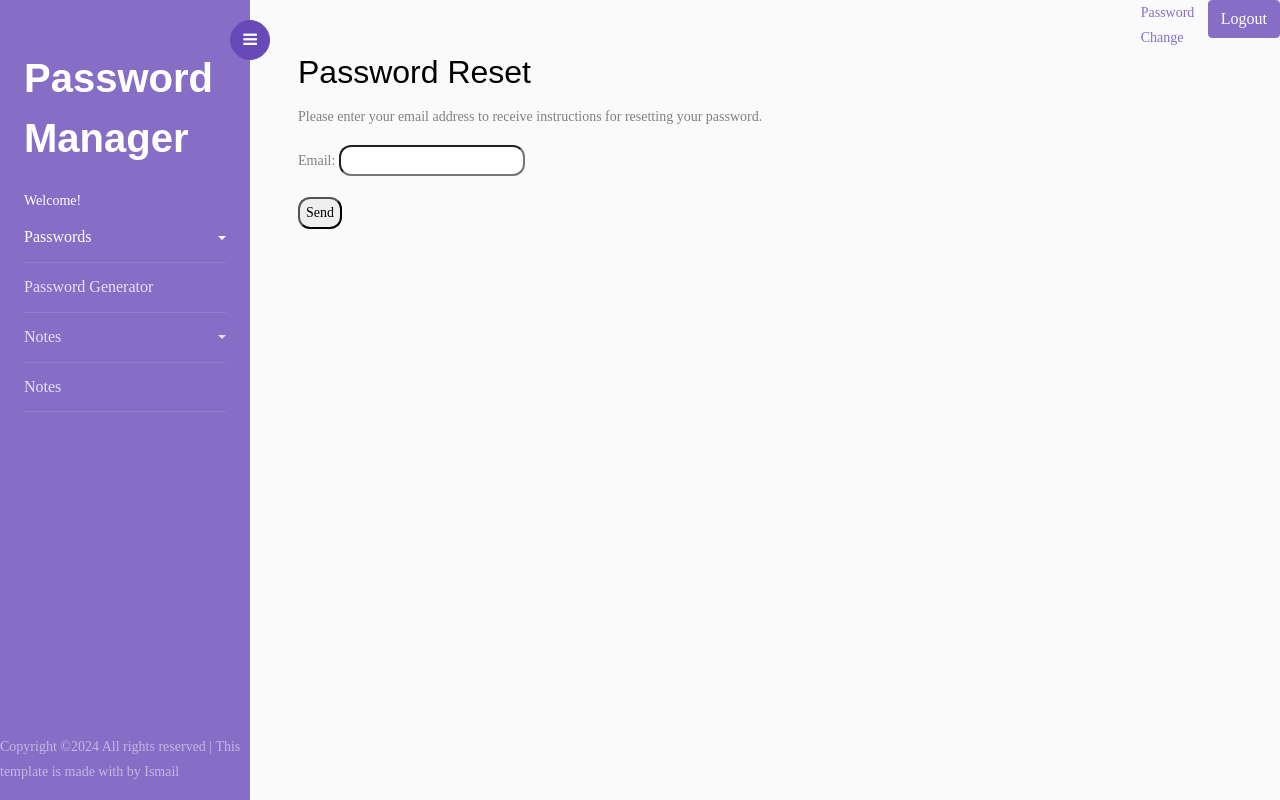
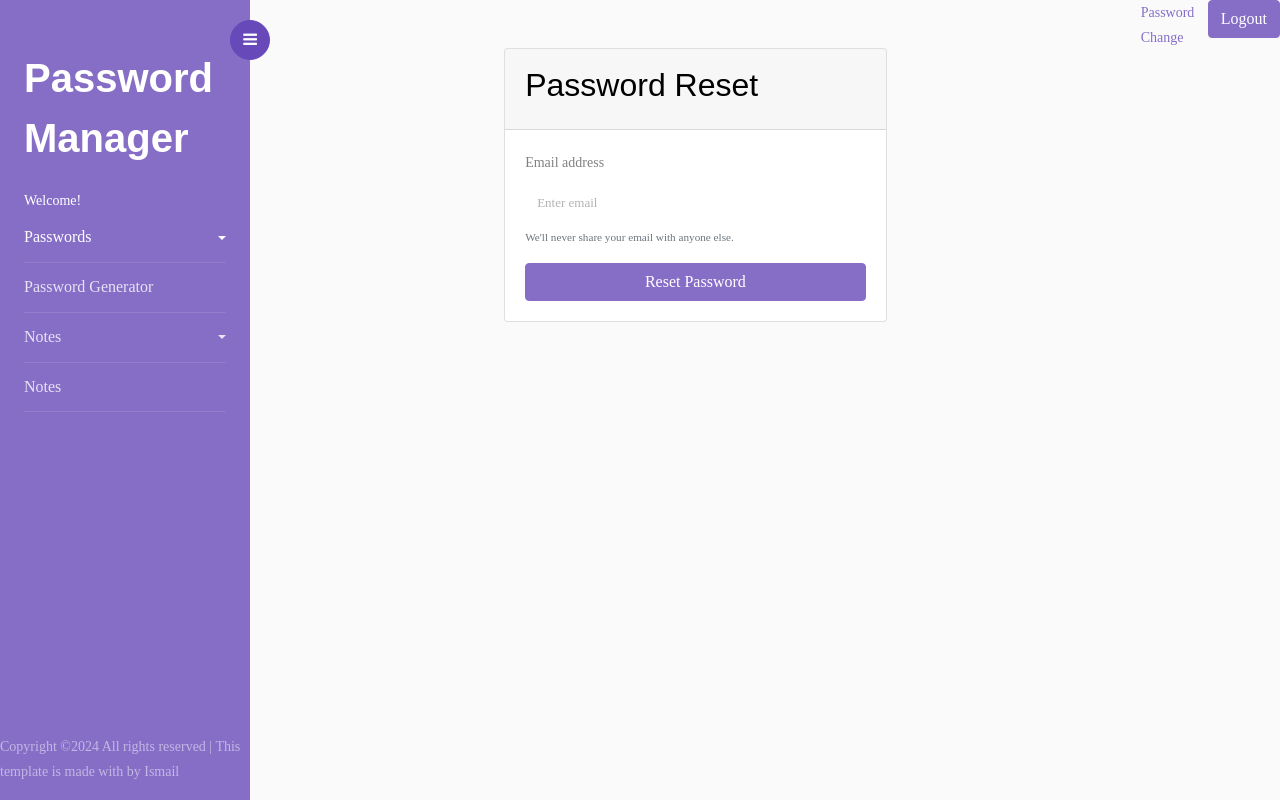
Before and after one commit to IsmailAbbasi/Password-Manager, a Django app: page /password_reset/ in a window 1280 px wide. Run offline with Django 5.2, Linux system fonts and the light colour scheme; some libraries are stand-ins or nearby versions.

Commit message:
Fixed bug that now only passwrod reset link will be sent to only regustered user

```diff
--- a/password/forms.py
+++ b/password/forms.py
@@ -1,6 +1,15 @@
 from django import forms
 from django.contrib.auth.models import User
 from django.contrib.auth.forms import UserCreationForm
+from django.contrib.auth.forms import PasswordResetForm
+from django.core.exceptions import ValidationError
+
+class CustomPasswordResetForm(PasswordResetForm):
+    def clean_email(self):
+        email = self.cleaned_data['email']
+        if not User.objects.filter(email=email).exists():
+            raise forms.ValidationError("This email address is not registered.")
+        return email
 
 class UserRegisterForm(UserCreationForm):
     email = forms.EmailField()
--- a/password/templates/password_reset_form.html
+++ b/password/templates/password_reset_form.html
@@ -1,12 +1,40 @@
-<!-- templates/password_reset_form.html -->
 {% extends "base.html" %}
 
+{% block title %}Password Reset{% endblock %}
+
 {% block content %}
-<h2>Password Reset</h2>
-<p>Please enter your email address to receive instructions for resetting your password.</p>
-<form method="post">
-    {% csrf_token %}
-    {{ form.as_p }}
-    <button type="submit">Send</button>
-</form>
+<div class="row justify-content-center">
+    <div class="col-md-6">
+        <div class="card">
+            <div class="card-header">
+                <h2>Password Reset</h2>
+            </div>
+            <div class="card-body">
+                {% if messages %}
+                    {% for message in messages %}
+                        <div class="alert alert-{{ message.tags }}">{{ message }}</div>
+                    {% endfor %}
+                {% endif %}
+                <form method="post" novalidate>
+                    {% csrf_token %}
+                    {% if form.errors %}
+                        <div class="alert alert-danger">
+                            {% for field, errors in form.errors.items %}
+                                {% for error in errors %}
+                                    {{ error }}
+                                {% endfor %}
+                            {% endfor %}
+                        </div>
+                    {% endif %}
+                    <div class="form-group">
+                        <label for="id_email">Email address</label>
+                        <input type="email" class="form-control" id="id_email" name="email" aria-describedby="emailHelp" placeholder="Enter email">
+                        <small id="emailHelp" class="form-text text-muted">We'll never share your email with anyone else.</small>
+                    </div>
+                    <button type="submit" class="btn btn-primary btn-block">Reset Password</button>
+                </form>
+            </div>
+        </div>
+    </div>
+</div>
 {% endblock %}
--- a/password/views.py
+++ b/password/views.py
@@ -5,7 +5,9 @@ from django.contrib.auth import login as auth_login, logout as auth_logout, auth
 from django.contrib.auth.forms import AuthenticationForm , UserCreationForm
 from .forms import UserRegisterForm
 from cryptography.fernet import Fernet
-from django.contrib.auth.views import PasswordChangeView
+from django.contrib.auth.views import PasswordResetView
+from .forms import CustomPasswordResetForm
+from django.contrib import messages
 from django.urls import reverse_lazy
 
 def signupPage(request):
@@ -95,6 +97,19 @@ def passwordgenerator(request):
 def passwordchange(request):
     return render(request, 'passwordchange.html')
 
-class CustomPasswordChangeView(PasswordChangeView):
-    template_name = 'passwordchange.html'
-    success_url = reverse_lazy('password_change_done')
+class CustomPasswordResetView(PasswordResetView):
+    form_class = CustomPasswordResetForm
+
+    def form_valid(self, form):
+        """
+        If the form is valid, redirect to the supplied URL.
+        """
+        email = form.cleaned_data['email']
+        users = form.get_users(email)
+        if not users:
+            messages.error(self.request, 'This email address is not registered.')
+            return self.form_invalid(form)
+        return super().form_valid(form)
+
+    def get_success_url(self):
+        return reverse_lazy('password_reset_done')
--- a/passwordsaver/urls.py
+++ b/passwordsaver/urls.py
@@ -25,6 +25,7 @@ from password.views import logoutPage
 from password.views import passwordgenerator
 from password.views import passwordchange
 from django.contrib.auth import views as auth_views
+from password.views import CustomPasswordResetView
 
 def home(request):
     return HttpResponse("Hello")
@@ -41,9 +42,10 @@ urlpatterns = [
     path('passwordgenerator/passwordgenerator/', passwordgenerator, name='passwordgenerator'),
     path('passwordchange/', auth_views.PasswordChangeView.as_view(template_name='passwordchange.html'), name='passwordchange'),
     path('passwordchange/done/', auth_views.PasswordChangeDoneView.as_view(template_name='password_change_done.html'), name='password_change_done'),
-    path('password_reset/', auth_views.PasswordResetView.as_view(template_name='password_reset_form.html'), name='password_reset'),
+    # path('password_reset/', auth_views.PasswordResetView.as_view(template_name='password_reset_form.html'), name='password_reset'),
     path('password_reset/done/', auth_views.PasswordResetDoneView.as_view(template_name='password_reset_done.html'), name='password_reset_done'),
     path('reset/<uidb64>/<token>/', auth_views.PasswordResetConfirmView.as_view(template_name='password_reset_confirm.html'), name='password_reset_confirm'),
     path('reset/done/', auth_views.PasswordResetCompleteView.as_view(template_name='password_reset_complete.html'), name='password_reset_complete'),
+    path('password_reset/', CustomPasswordResetView.as_view(template_name='password_reset_form.html'), name='password_reset'),
 
 ]
```
Also changed, not shown: db.sqlite3.
